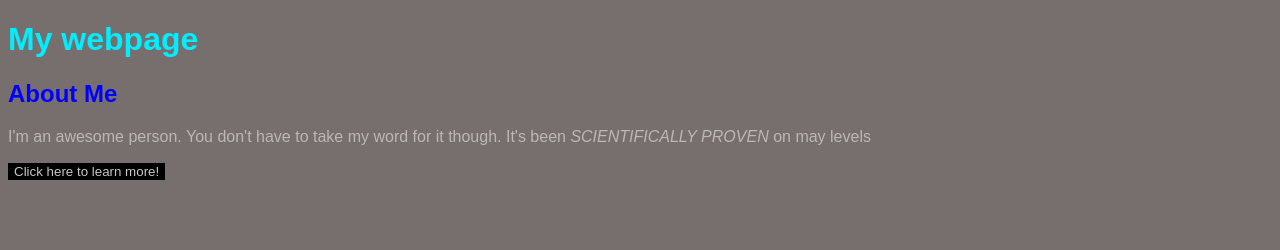
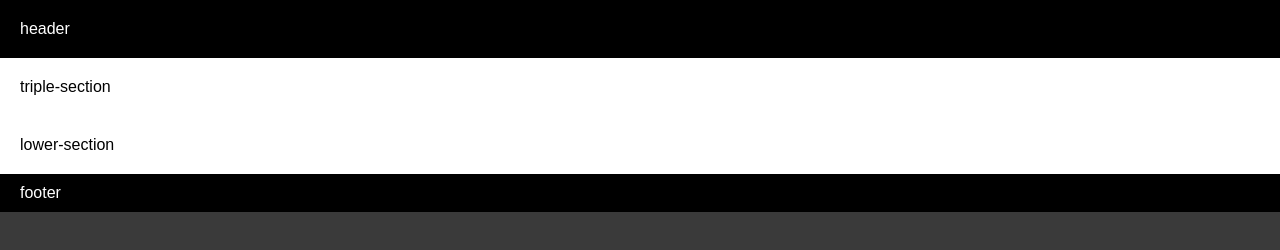
Before and after one commit to mkongable/LeetCode, a plain HTML site: page feb2023/learnToMakeWebsite/index.html in a window 1280 px wide. Drawn offline with Linux system fonts and the light colour scheme.

Commit message:
Did a leetcode easy problem
Learned how to use semantic tags for CSS to break a webpage into header,
section, and footer. Will learn in future how to add search and nav
sections.

Signed off, MK

```diff
--- a/feb2023/learnToMakeWebsite/index.html
+++ b/feb2023/learnToMakeWebsite/index.html
@@ -4,32 +4,33 @@
         <title>My Page!</title>
         <style>
             body {
-                background-color: rgb(119, 110, 110);
-                font-family: Arial, Helvetica, sans-serif
+                background: rgb(58, 58, 58);
+                color: white;
+                font-family: Arial, Helvetica, sans-serif;
+                margin: 0;
+                padding: 0;
             }
-            h1 {
-                color: rgb(0, 238, 255);
+            header {
+                background: black;
+                padding: 20px;
             }
-            h2 {
-                color: blue;
+            section {
+                background: white;
+                color: black;
+                padding: 20px;
             }
-            p {
-                color: rgb(252, 255, 254);
-                opacity: 0.5;
-            }
-            button {
-                color: rgb(199, 199, 199);
-                background-color: black;
-                border: none;
+            footer {
+                background: black;
+                padding: 10px 20px;
             }
         </style>
     </head>
+
     <body>
-        <h1>My webpage</h1>
-        <h2>About Me</h2>
-        <p>I'm an awesome person. You don't have to take my word for it though.
-            It's been <em>SCIENTIFICALLY PROVEN</em> on may levels
-        </p>
-        <button>Click here to learn more!</button>
+        <header>header</header>
+        <section>triple-section</section>
+        <section>lower-section</section>
+        <footer>footer</footer>
     </body>
+
 </html>
```
Also changed, not shown: 1 other file.
